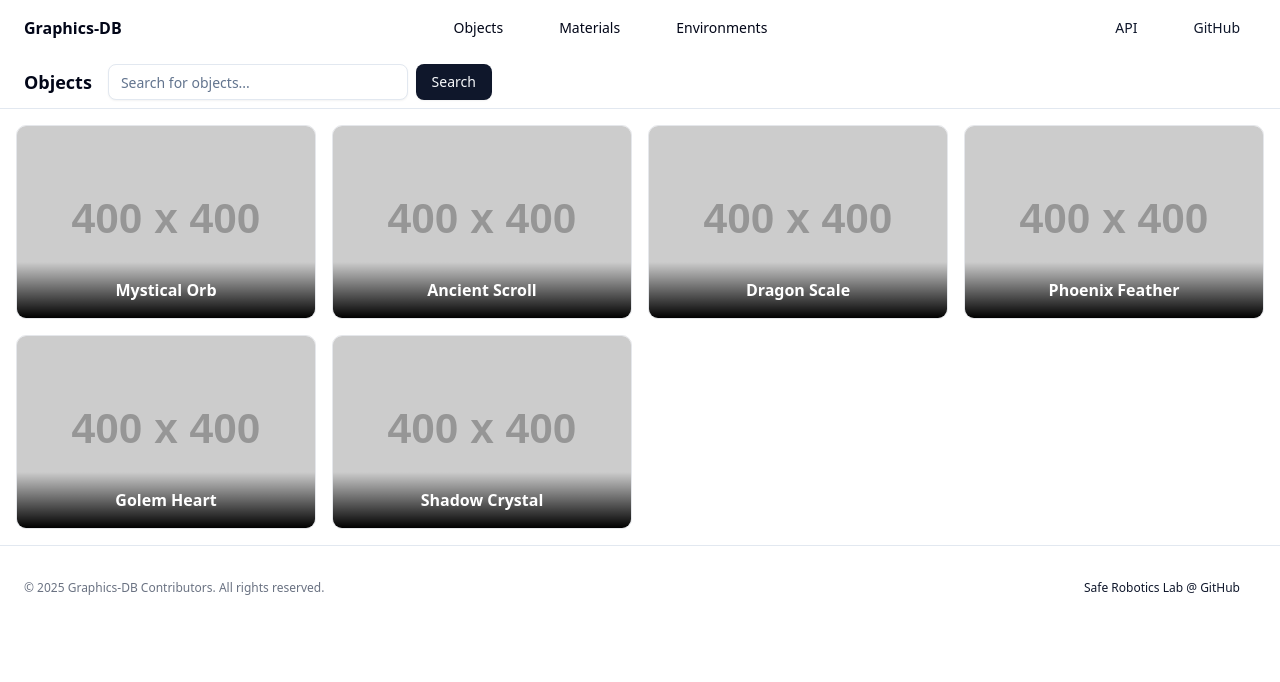
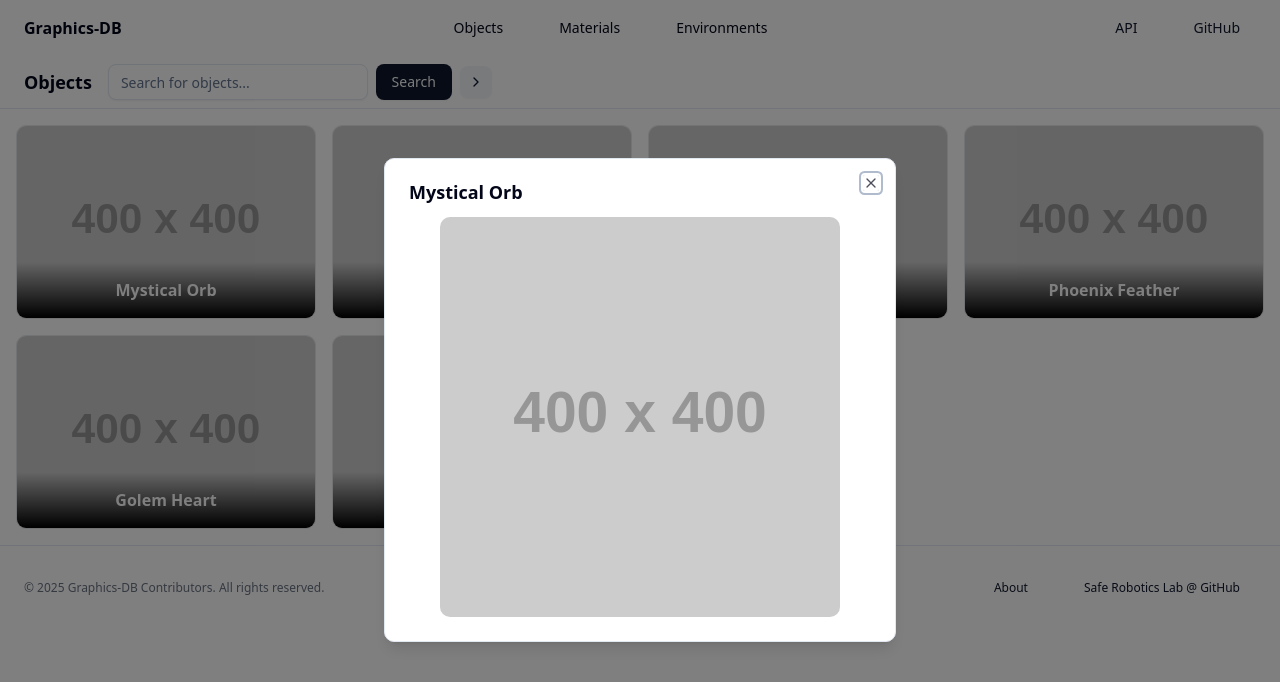
Before and after one commit to SceneBuilder/graphics-db-frontend, a SvelteKit app: page /objects in a window 1280 px wide. Both pictures are taken after a click on the button "Mystical Orb". Shown: the top 682 px of the page. Built offline with nearby package versions, Linux system fonts and the light colour scheme.

Commit message:
Added dialog interaction popup for search results

```diff
--- a/package.json
+++ b/package.json
@@ -52,5 +52,8 @@
 		"vite-plugin-devtools-json": "^1.0.0",
 		"vitest": "^3.2.3",
 		"vitest-browser-svelte": "^0.1.0"
+	},
+	"dependencies": {
+		"lucide-svelte": "^0.540.0"
 	}
 }
--- a/src/lib/components/SearchResultsGrid.svelte
+++ b/src/lib/components/SearchResultsGrid.svelte
@@ -1,11 +1,14 @@
 <script lang="ts">
 	import SearchResult from './SearchResult.svelte';
+	import { createEventDispatcher } from 'svelte';
 
 	export let objects: { id: number; name: string; thumbnail: string }[];
+
+	const dispatch = createEventDispatcher();
 </script>
 
 <div class="grid grid-cols-1 gap-4 sm:grid-cols-2 md:grid-cols-3 lg:grid-cols-4">
 	{#each objects as object}
-		<SearchResult {object} />
+		<SearchResult {object} on:click={() => dispatch('select', object)} />
 	{/each}
 </div>
--- a/src/routes/+layout.svelte
+++ b/src/routes/+layout.svelte
@@ -45,6 +45,7 @@
 		All rights reserved.
 	</p>
 	<nav class="flex gap-4 sm:ml-auto sm:gap-6">
+		<Button variant="link" href="/about" class="text-xs">About</Button>
 		<Button variant="link" href="https://github.com/safe-robotics-lab-gt" class="text-xs">
 			Safe Robotics Lab @ GitHub
 		</Button>
--- a/src/routes/objects/+page.svelte
+++ b/src/routes/objects/+page.svelte
@@ -1,10 +1,19 @@
 <script lang="ts">
+	import ChevronRightIcon from '@lucide/svelte/icons/chevron-right';
 	import { Input } from '$lib/components/ui/input/index.js';
 	import { Button } from '$lib/components/ui/button/index.js';
 	import SearchResultsGrid from '$lib/components/SearchResultsGrid.svelte';
 	import type { PageData } from './$types';
+	import {
+		Dialog,
+		DialogContent,
+		DialogHeader,
+		DialogTitle
+	} from '$lib/components/ui/dialog/index.js';
 
 	export let data: PageData;
+
+	let selectedObject: PageData['objects'][number] | null = null;
 </script>
 
 <header class="border-b px-4 py-2 lg:px-6">
@@ -13,10 +22,27 @@
 		<form class="flex w-full max-w-sm items-center space-x-2">
 			<Input name="q" placeholder="Search for objects..." />
 			<Button type="submit">Search</Button>
+			<Button variant="secondary" size="icon" class="size-8">
+				<ChevronRightIcon />
+			</Button>
 		</form>
 	</div>
 </header>
 
 <main class="container mx-auto p-4">
-	<SearchResultsGrid objects={data.objects} />
+	<SearchResultsGrid
+		objects={data.objects}
+		on:select={(e) => (selectedObject = e.detail)}
+	/>
 </main>
+
+{#if selectedObject}
+	<Dialog open={!!selectedObject} onOpenChange={(open) => !open && (selectedObject = null)}>
+		<DialogContent>
+			<DialogHeader>
+				<DialogTitle>{selectedObject.name}</DialogTitle>
+			</DialogHeader>
+			<img src={selectedObject.thumbnail} alt={selectedObject.name} class="mx-auto rounded-lg" />
+		</DialogContent>
+	</Dialog>
+{/if}
```
Also changed, not shown: 1 other file (tests, documents, lock files or other folders).
